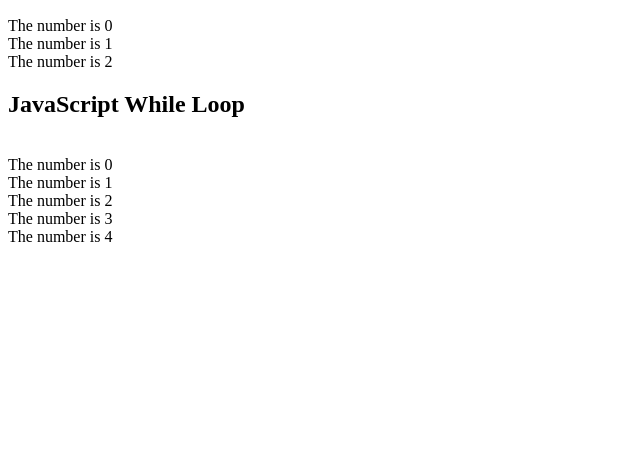
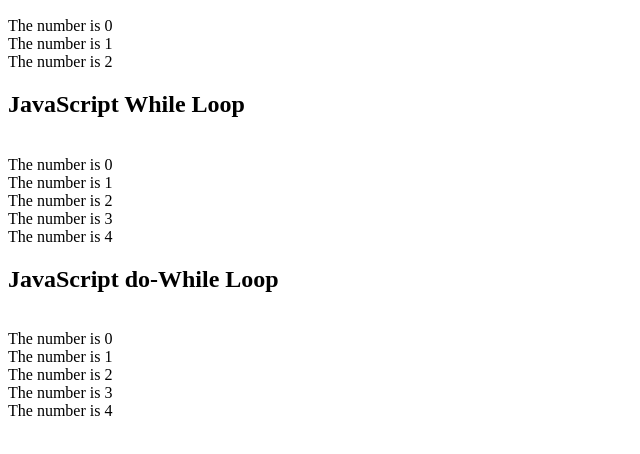
Before and after one commit to AG-11101/Q4_Practice3, a plain HTML site: page index.html in a window 1280 px wide. Shown: the part 110-564 px from the top of the page, without its empty margins (0-640 px from the left). Drawn offline with Linux system fonts and the light colour scheme.

Commit message:
Update index.html

```diff
--- a/index.html
+++ b/index.html
@@ -37,5 +37,22 @@
         document.getElementById("sample2").innerHTML = Sample2;
 </script>
 
+<h2>JavaScript do-While Loop</h2>
+
+<p id="sample3"></p>
+
+<script>
+    let Sample3 = "";
+    let z = 0;
+
+    do {
+        Sample3 += "<br>The number is " + z;
+        z++;
+    }
+    while (z < 5);
+
+    document.getElementById("sample3").innerHTML = Sample3;
+</script>
+
 </body>
 </html>
```
